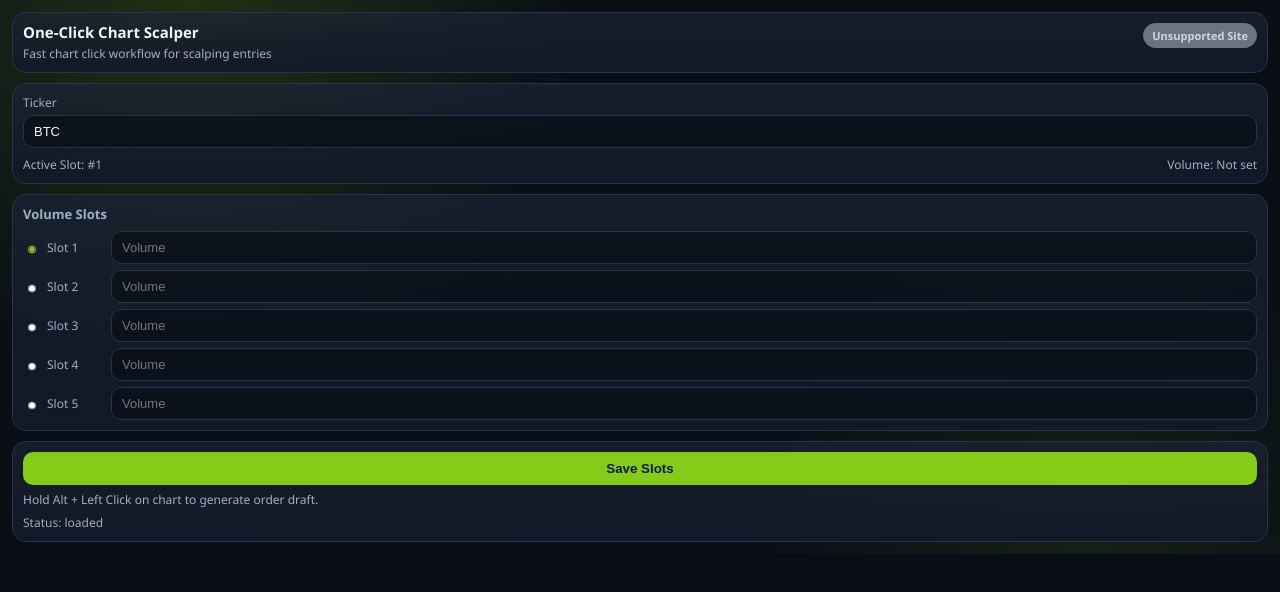
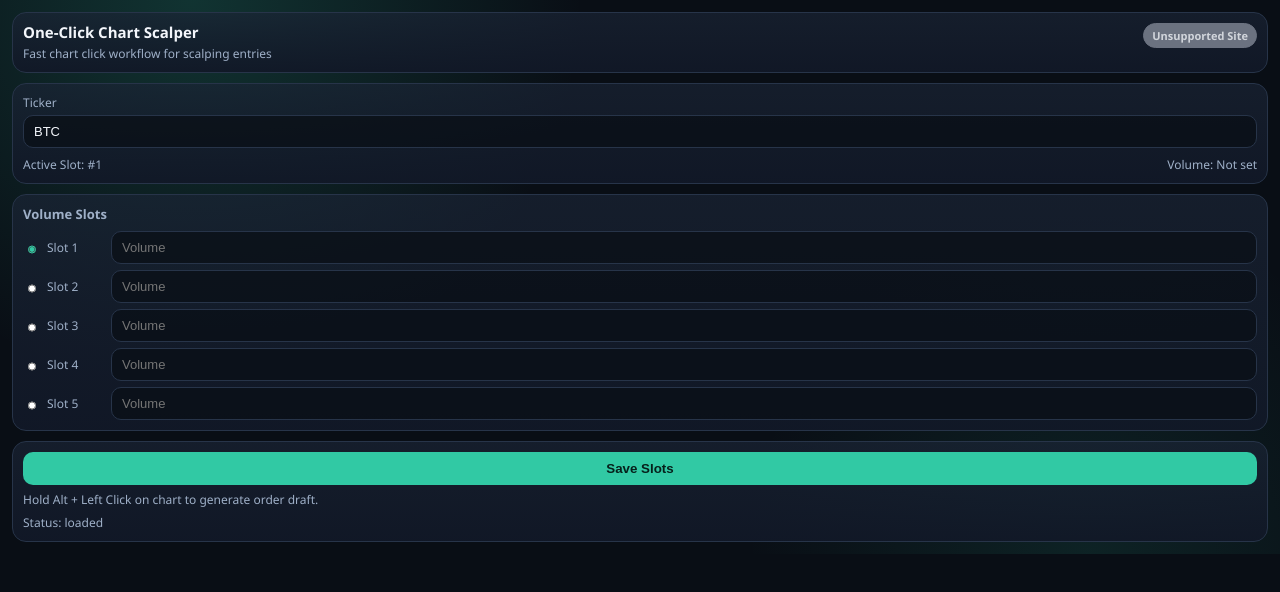
Before and after one commit to danny1ng/scalp-trading-extension, a React (Vite) app: page / in a window 1280 px wide. Shown: the top 592 px of the page. Built offline with nearby package versions, Linux system fonts and the light colour scheme; no server answers.

Commit message:
feat: update accent colors and improve button styles for better UI consistency

```diff
--- a/src/styles.css
+++ b/src/styles.css
@@ -6,8 +6,8 @@
   --text: #f3f6fb;
   --text-soft: #9fb0c8;
   --muted: #6b7280;
-  --accent: #84cc16;
-  --accent-soft: rgba(132, 204, 22, 0.18);
+  --accent: #31c9a4;
+  --accent-soft: rgba(49, 201, 164, 0.22);
 
   font-family: 'Segoe UI', 'Inter', 'Roboto', sans-serif;
   color: var(--text);
@@ -22,8 +22,8 @@ body {
   margin: 0;
   min-width: 360px;
   background:
-    radial-gradient(circle at 15% 0%, rgba(132, 204, 22, 0.18), transparent 32%),
-    radial-gradient(circle at 85% 100%, rgba(132, 204, 22, 0.09), transparent 28%),
+    radial-gradient(circle at 15% 0%, rgba(49, 201, 164, 0.2), transparent 32%),
+    radial-gradient(circle at 85% 100%, rgba(49, 201, 164, 0.11), transparent 28%),
     var(--bg);
 }
 
@@ -141,7 +141,7 @@ input[type='radio'] {
 
 .ui-button--primary {
   background: var(--accent);
-  color: #0f172a;
+  color: #06201b;
 }
 
 .ui-button--ghost {
@@ -153,6 +153,7 @@ input[type='radio'] {
 .ui-badge {
   display: inline-flex;
   align-items: center;
+  white-space: nowrap;
   border-radius: 999px;
   font-size: 11px;
   font-weight: 700;
```
